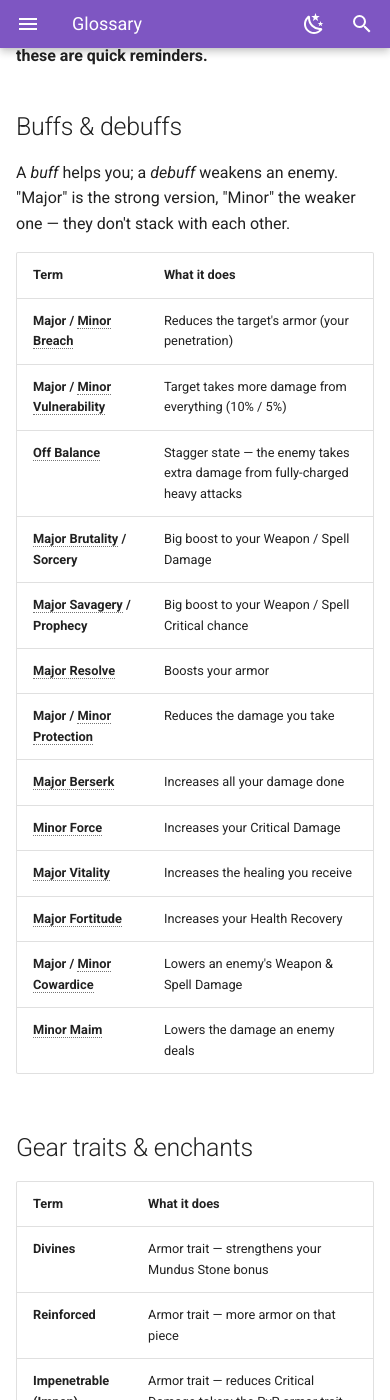
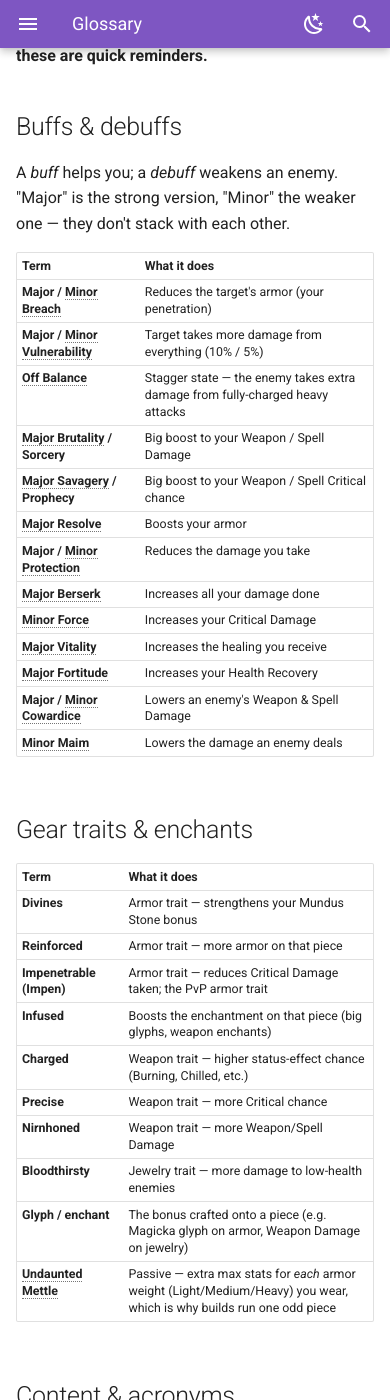
Before and after one commit to txbluemoose/Moose-ESO, an MkDocs documentation site: the page built from docs/glossary.md, in a window 390 px wide and 1400 px high, scrolled down 239 px. Built offline with MkDocs 1.6.1 and Material for MkDocs 9.7.7, drawn with Linux system fonts in a browser that asks for light colours.

Commit message:
Mobile tables: shrink font/padding on small screens (keep the grid)
Option 2 instead of card restacking: a CSS-only tweak that tightens table
cell padding and trims the font on tablet-portrait and phone widths, so
the wide gear tables fit with little/no sideways scroll while staying a
normal readable table. Wide desktop unchanged; over-wide tables still
scroll as a fallback. No JS, no content changes.

Co-Authored-By: Claude Opus 4.8 <noreply@anthropic.com>
Claude-Session: https://claude.ai/code/session_01JeNkLMzQt5Z4BWGSLDQqfu

```diff
--- /dev/null
+++ b/docs/assets/extra.css
@@ -0,0 +1,22 @@
+/* On narrower screens (tablet portrait, split view, phones), tighten table
+   cell padding and trim the font a touch so wide tables — the gear tables —
+   fit with little or no sideways scroll. The grid stays intact; wide desktop
+   is unchanged. If a table is still too wide it simply scrolls, as before. */
+@media screen and (max-width: 76.1875em) {
+  .md-typeset table:not([class]) {
+    font-size: 0.62rem;
+    line-height: 1.35;
+  }
+  .md-typeset table:not([class]) th,
+  .md-typeset table:not([class]) td {
+    padding: 0.4em 0.55em;
+  }
+}
+
+/* Phones: shave a little more horizontal padding. */
+@media screen and (max-width: 44.9375em) {
+  .md-typeset table:not([class]) th,
+  .md-typeset table:not([class]) td {
+    padding: 0.35em 0.4em;
+  }
+}
--- a/mkdocs.yml
+++ b/mkdocs.yml
@@ -44,6 +44,9 @@ markdown_extensions:
   - toc:
       permalink: true
 
+extra_css:
+  - assets/extra.css
+
 nav:
   - Home: index.md
   - Full Builds:
```
